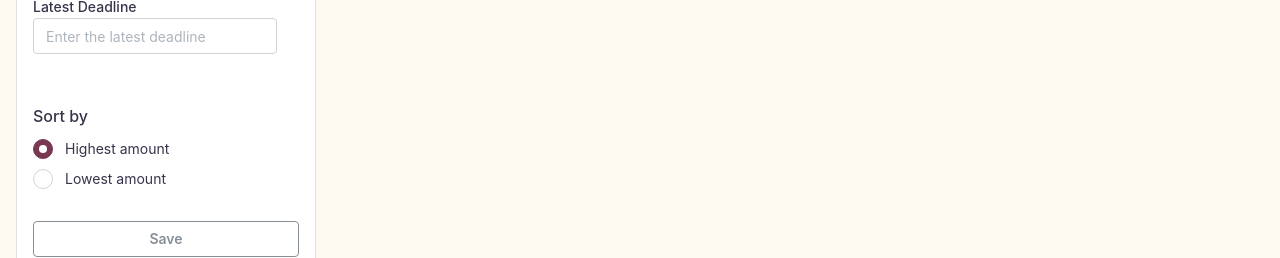
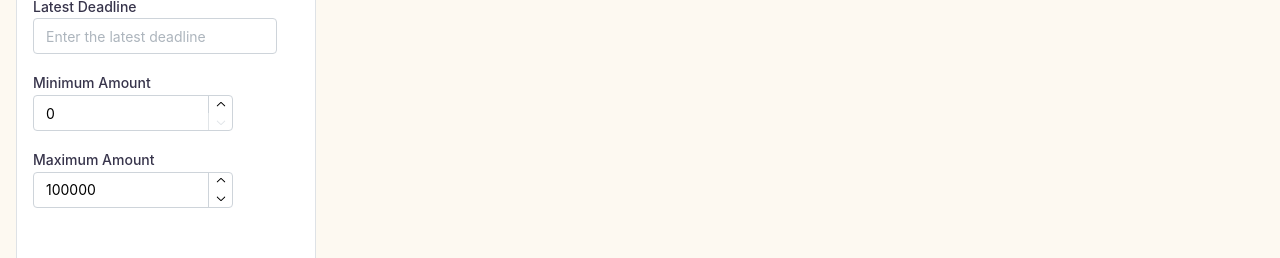
Before and after one commit to ysheliakin/pallass, a React (Vite) app in the folder client/: page /#/funding-opportunities in a window 1280 px wide. Shown: the part 455-713 px from the top of the page. Built offline with nearby package versions, Linux system fonts and the light colour scheme; no server answers.

Commit message:
added filteredByAmount portion - could cause problems

```diff
--- a/client/src/pages/FundingOpportunities.page.tsx
+++ b/client/src/pages/FundingOpportunities.page.tsx
@@ -23,6 +23,8 @@ export function FundingOpportunities() {
   const [startDate, setStartDate] = useState<Date | null>(null);
   const [endDate, setEndDate] = useState<Date | null>(null);
   const [error, setError] = useState('');
+  const [minAmount, setMinAmount] = useState<number>(0);
+  const [maxAmount, setMaxAmount] = useState<number>(100000);
 
   const token = localStorage.getItem('token')
 
@@ -87,7 +89,13 @@ export function FundingOpportunities() {
 
         const responseData = await response.json();
         console.log("responseData: ", responseData)
-        setFilteredItems(responseData);
+
+        // Filter the fetched opportunities by minAmount and maxAmount
+        const filteredByAmount = responseData.filter(
+          (item: FundingItem) => item.TargetAmount >= minAmount && item.TargetAmount <= maxAmount
+        );
+
+      setFilteredItems(filteredByAmount);
       } else {
         const formattedStartDate = startDate ? new Date(startDate).toISOString().split('T')[0] : '';
         const formattedEndDate = endDate ? new Date(endDate).toISOString().split('T')[0] : '';
@@ -197,6 +205,22 @@ export function FundingOpportunities() {
                   onChange={setEndDate}
                   placeholder="Enter the latest deadline"
                 />
+                <NumberInput
+                  label="Minimum Amount"
+                  value={minAmount}
+                  onChange={(value) => setMinAmount(Number(value))}
+                  min={0}
+                  step={500}
+                  style={{ width: 200 }}
+                />
+                <NumberInput
+                  label="Maximum Amount"
+                  value={maxAmount}
+                  onChange={(value) => setMaxAmount(Number(value))}
+                  min={0}
+                  step={500}
+                  style={{ width: 200 }}
+                />
               </Group>
 
               {/* Sort the funding oppportunities by highest amount or by lowest amount */}
```
